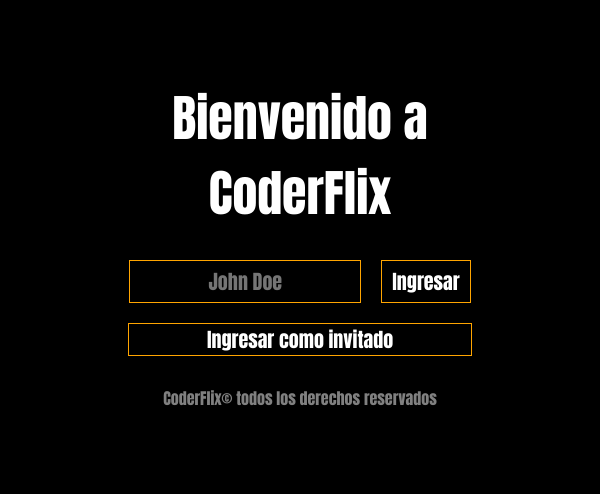
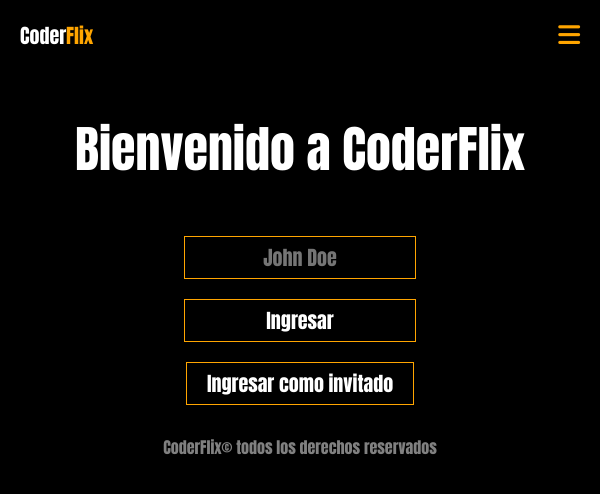
Before and after one commit to pablojanb/CoderFlix, a plain HTML site: page index.html in a window 600 px wide. Drawn offline with Linux system fonts and the light colour scheme; some packages are replaced by stand-ins of ours; no server answers; a script that the page names is missing.

Commit message:
agrego mediaqueries a seccion ingreso, titulo, grilla, corrigo margenes

```diff
--- a/index.html
+++ b/index.html
@@ -14,6 +14,10 @@
 
 <body class="body">
   <div class="contenedor">
+    <div class="headerMobile">
+      <div class="logo">Coder<span>Flix</span></div>
+      <i class="fa-solid fa-bars"></i>
+    </div>
     <header class="encabezado ocultar">
       <div class="logo">Coder<span>Flix</span></div>
       <nav>
--- a/styles/style.css
+++ b/styles/style.css
@@ -16,6 +16,10 @@
 
 body {
   background-color: black;
+}
+
+.headerMobile {
+  display: none;
 }
 
 header {
@@ -125,7 +129,7 @@ nav ul {
   font-size: 16px;
   letter-spacing: 1px;
   cursor: pointer;
-  transition: all .3s;
+  transition: all 0.3s;
 }
 
 .btnMirar:hover {
@@ -143,7 +147,6 @@ footer {
   margin: 20px;
 }
 
-
 /* ingreso */
 
 .ingreso {
@@ -155,7 +158,8 @@ footer {
   display: flex;
 }
 
-.formulario input, .invitado {
+.formulario input,
+.invitado {
   border: 1px solid orange;
   margin: 10px;
   font-size: 20px;
@@ -185,3 +189,68 @@ footer {
 .contenedor {
   height: 100vw;
 }
+
+/* media queries */
+
+@media only screen and (max-width: 762px) {
+  header {
+    display: none;
+  }
+
+  .headerMobile {
+    background-color: black;
+    display: flex;
+    justify-content: space-between;
+    align-items: center;
+    padding: 20px;
+    position: sticky;
+    top: 0;
+  }
+
+  .fa-bars {
+    color: orange;
+    font-size: 25px;
+  }
+}
+
+@media only screen and (max-width: 600px) {
+  .titulo {
+    margin: 40px;
+  }
+
+  .buscadorPelicula {
+    width: 70%;
+    margin-bottom: 20px;
+  }
+
+  .grilla {
+    grid-template-columns: repeat(2, 1fr);
+  }
+
+  .formulario {
+    display: flex;
+    flex-direction: column;
+  }
+
+  .invitado {
+    padding: 5px 20px;
+  }
+}
+
+@media only screen and (min-width: 600px) {
+
+  .buscadorPelicula {
+    width: 70%;
+    margin-bottom: 20px;
+  }
+
+  .grilla {
+    grid-template-columns: repeat(3, 1fr);
+  }
+}
+
+@media only screen and (min-width: 1024px) {
+  .grilla {
+    grid-template-columns: repeat(4, 1fr);
+  }
+}
```
